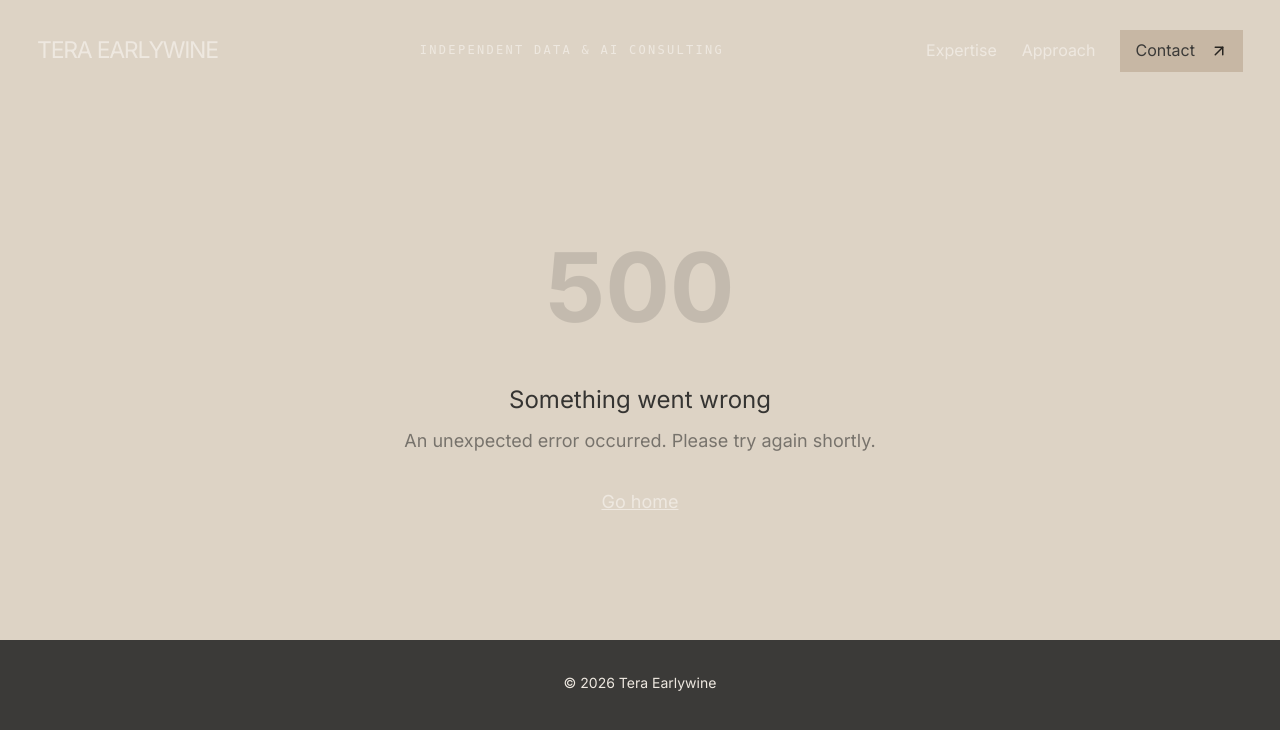
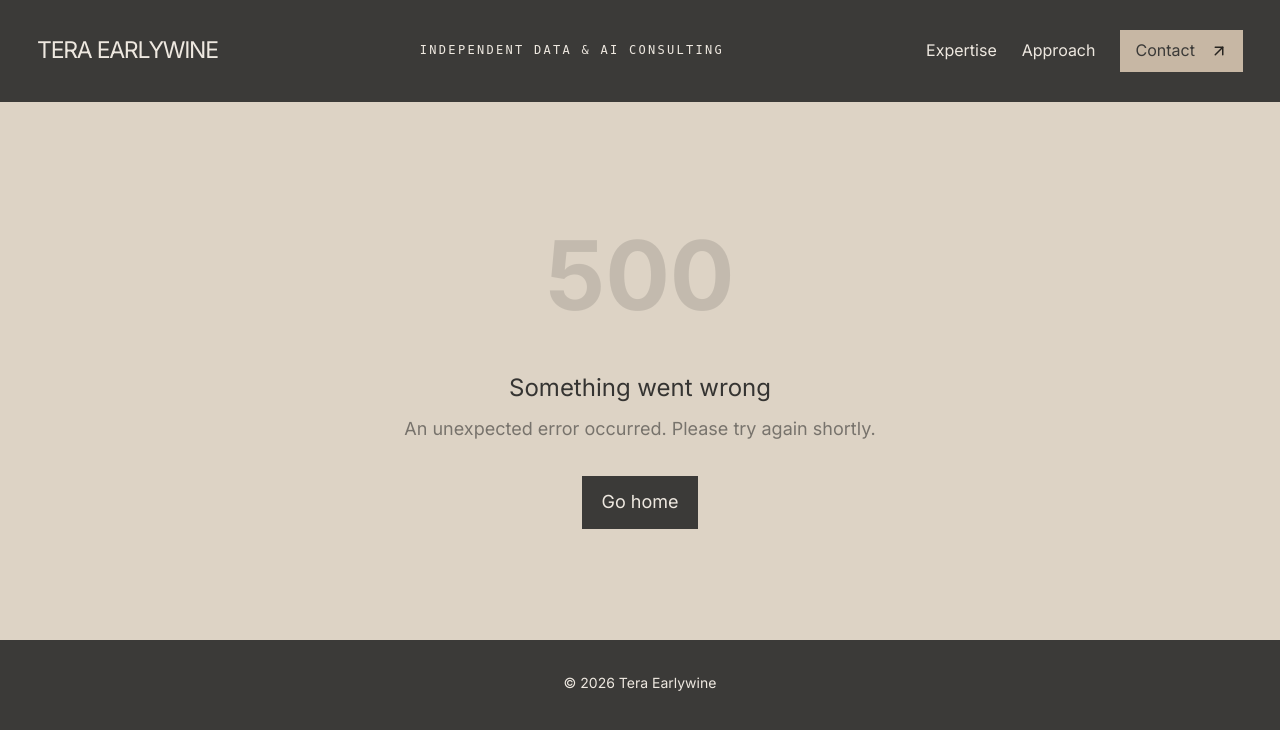
Before and after one commit to teraearlywine/teraearlywine, a Flask app: template core/home/templates/home/500.html in a window 1280 px wide. Shown: the top 730 px of the page. Run offline with Flask 3, Linux system fonts and the light colour scheme; the template is opened without the code that fills it, so the values that code supplies are empty; parts of the project's set-up code (start-up, migrations or seed data) failed here and were passed over.

Commit message:
Address final PR review findings
Co-authored-by: Cursor <cursoragent@cursor.com>

```diff
--- a/core/home/assets/css/consultancy.css
+++ b/core/home/assets/css/consultancy.css
@@ -618,7 +618,17 @@ li[id] {
   transform: none;
 }
 .btn-primary {
+  display: inline-flex;
+  padding: 12px 20px;
+  background: var(--graphite);
   color: var(--ivory);
+  text-decoration: none;
+}
+.btn-primary:hover {
+  background: var(--color-accent-hover);
+}
+.error-page .navbar {
+  background: var(--graphite);
 }
 @media (min-width: 1600px) {
   .hero {
--- a/core/home/assets/js/analytics.js
+++ b/core/home/assets/js/analytics.js
@@ -7,6 +7,7 @@ const ALLOWED_VALUES = Object.freeze({
   placement: new Set([
     'navigation',
     'hero',
+    'services',
     'projects',
     'contact',
     'footer',
--- a/core/home/templates/home/404.html
+++ b/core/home/templates/home/404.html
@@ -5,7 +5,7 @@
 {% set robots_meta = 'noindex, nofollow' %}
 {% include 'home/includes/header.html' %}
 
-<body>
+<body class="error-page">
     {% include 'home/core/navigation.html' %}
 
     <main id="main" style="background:var(--color-bg); padding-top:120px;display:flex; flex-direction:column; align-items:center; justify-content:center; min-height:80vh; text-align:center; padding:120px 2rem 2rem;">
--- a/core/home/templates/home/500.html
+++ b/core/home/templates/home/500.html
@@ -5,7 +5,7 @@
 {% set robots_meta = 'noindex, nofollow' %}
 {% include 'home/includes/header.html' %}
 
-<body>
+<body class="error-page">
     {% include 'home/core/navigation.html' %}
 
     <main id="main" style="background:var(--color-bg); padding-top:120px;display:flex; flex-direction:column; align-items:center; justify-content:center; min-height:80vh; text-align:center; padding:120px 2rem 2rem;">
--- a/core/home/templates/home/sections/hero.html
+++ b/core/home/templates/home/sections/hero.html
@@ -5,10 +5,10 @@
         <h1 class="hero-name" id="hero-heading">Modernize<br>your data.<em>Put AI into<br>production.</em></h1>
         <p class="hero-tagline">I work with leaders in regulated and critical operations to assess production risk, design reliable data foundations, and deliver AI workflows with clear controls and ownership.</p>
         <div class="hero-actions">
-            <a class="button button--primary" href="#contact" data-analytics-event="navigation_click" data-placement="hero" data-destination-type="section">Discuss your priorities <img src="{{ url_for('index.static', filename='images/arrow-up-right.svg') }}" alt="" width="20" height="20"></a>
             {% if config.get('BOOKING_URL') %}
-            <a class="hero-booking" href="{{ config.get('BOOKING_URL') }}" target="_blank" rel="noopener noreferrer" data-analytics-event="contact_click" data-contact-method="booking" data-placement="hero" data-destination-type="booking">Book a fit call</a>
+            <a class="button button--primary" href="{{ config.get('BOOKING_URL') }}" target="_blank" rel="noopener noreferrer" data-analytics-event="contact_click" data-contact-method="booking" data-placement="hero" data-destination-type="booking">Book a fit call <img src="{{ url_for('index.static', filename='images/arrow-up-right.svg') }}" alt="" width="20" height="20"></a>
             {% endif %}
+            <a class="hero-booking" href="#contact" data-analytics-event="navigation_click" data-placement="hero" data-destination-type="section">Discuss your priorities</a>
         </div>
     </div>
     <div class="hero-journey">
--- a/core/home/templates/home/sections/skills.html
+++ b/core/home/templates/home/sections/skills.html
@@ -15,7 +15,7 @@
                     <span class="engagement-overview"><span class="engagement-name">{{ name }}</span><span>{{ description }}</span></span>
                     <img class="engagement-arrow" src="{{ url_for('index.static', filename='images/arrow-right.svg') }}" alt="" width="30" height="30">
                 </summary>
-                <div class="engagement-detail"><p>{{ detail }}</p><a href="#contact">Discuss this engagement <img src="{{ url_for('index.static', filename='images/arrow-up-right.svg') }}" alt="" width="18" height="18"></a></div>
+                <div class="engagement-detail"><p>{{ detail }}</p><a href="#contact" data-analytics-event="navigation_click" data-placement="services" data-destination-type="section">Discuss this engagement <img src="{{ url_for('index.static', filename='images/arrow-up-right.svg') }}" alt="" width="18" height="18"></a></div>
             </details>
             {% endfor %}
         </div>
```
Also changed, not shown: design-qa.md (+2 -2 lines), tests/test_analytics_reporting.py (+22 -2 lines).
